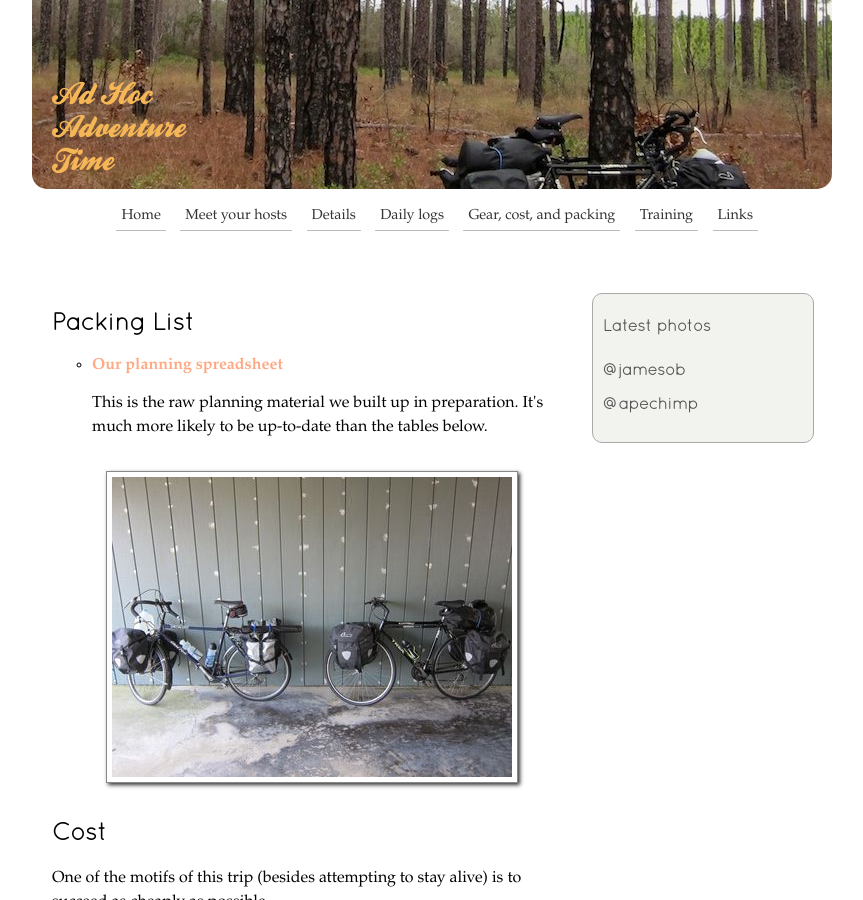
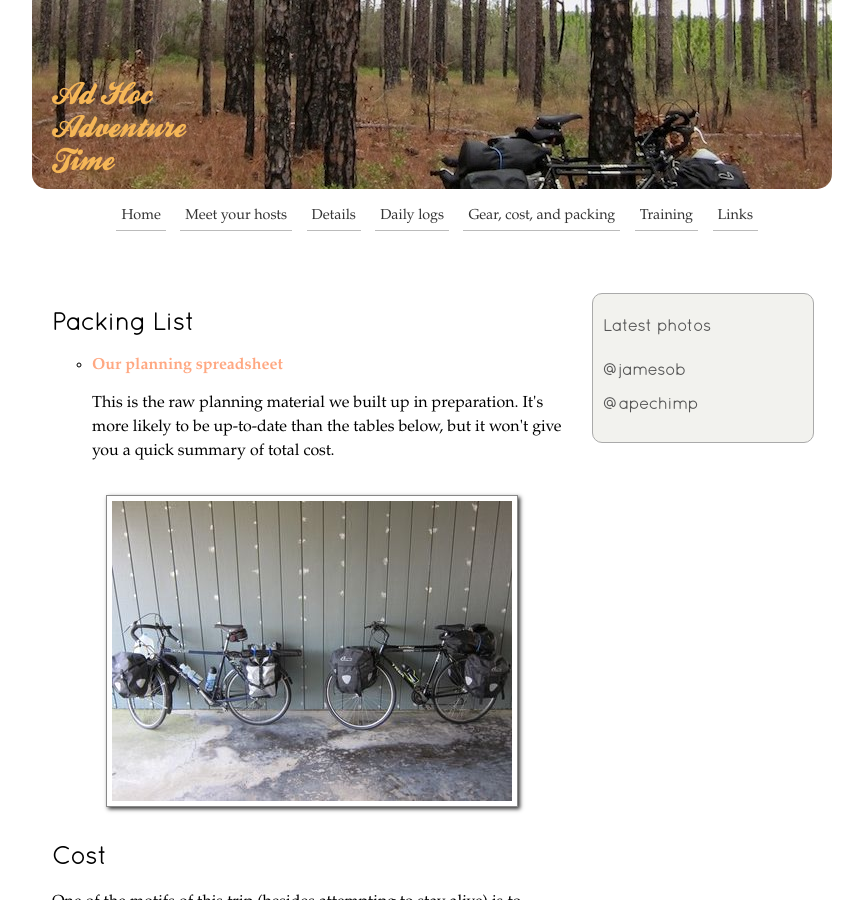
Before and after one commit to jamesob/biketrip, a Jekyll site: the page built from packlist.html, in a window 1280 px wide and 900 px high. Shown: the whole window, without its empty margins (208-1071 px from the left). Built offline with Jekyll 4.4.1, drawn with Linux system fonts in a browser that asks for light colours.

Commit message:
minor text addition

```diff
--- a/packlist.html
+++ b/packlist.html
@@ -9,8 +9,9 @@ title: Our Stuff
     <li>
     <a href="https://spreadsheets.google.com/pub?hl=en&key=0Ak3iHHPjPogJdDExd3JBOTN4UElIR1dJekZMRzctNlE&hl=en&gid=2"
         target="_blank">Our planning spreadsheet</a>
-     <p>This is the raw planning material we built up in preparation. It's much
-     more likely to be up-to-date than the tables below.
+     <p>This is the raw planning material we built up in preparation. It's
+     more likely to be up-to-date than the tables below, but it won't give you a
+     quick summary of total cost.
     </li>
 </ul>
 
```
